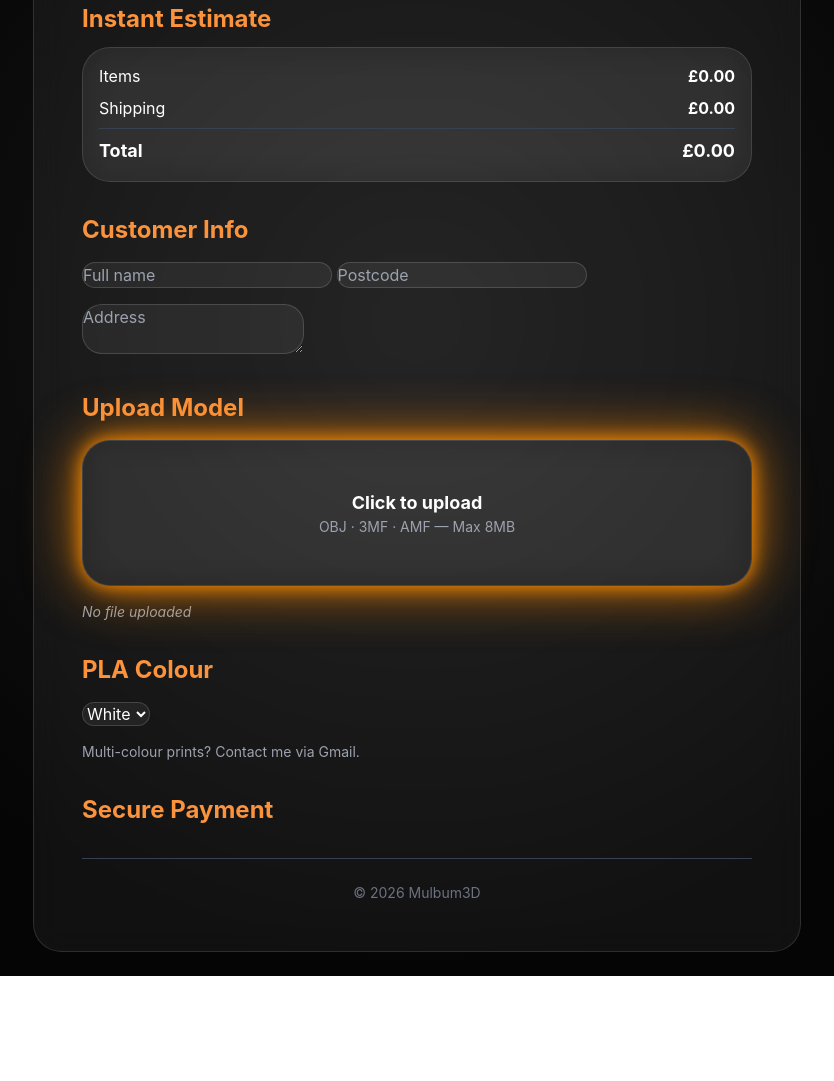
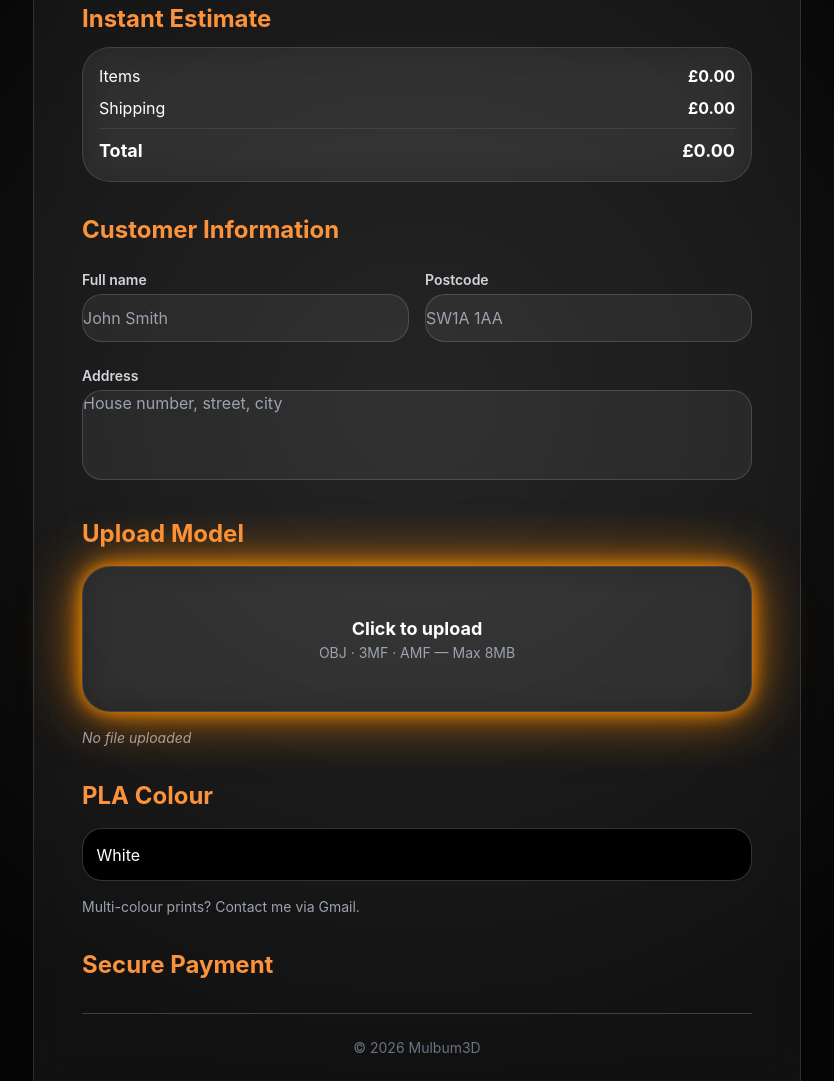
Before and after one commit to mulbumpant-dev/mulbum3d-site, a website: page index.html in a window 1280 px wide. Shown: the part 332-1413 px from the top of the page, without its empty margins (223-1057 px from the left). Before the commit the page ends 1308 px from the top, so only its background shows below. Drawn offline with nearby package versions, Linux system fonts and the light colour scheme; a script that the page names is missing.

Commit message:
Update HTML with black PLA dropdown and premium style

```diff
--- a/index.html
+++ b/index.html
@@ -51,10 +51,39 @@ input, textarea, select {
   padding: 0.85rem;
   color: white;
   outline: none;
+  line-height: 1.5;
+  min-height: 48px;
+  box-sizing: border-box;
+}
+
+textarea {
+  min-height: 90px;
+  padding-top: 0.75rem;
 }
 
 input::placeholder, textarea::placeholder {
   color: rgba(255,255,255,0.6);
+}
+
+label {
+  display: block;
+  line-height: 1.4;
+  margin-bottom: 0.25rem;
+}
+
+/* ===== PLA SELECT STYLING ===== */
+#pla-color {
+  background-color: #000; /* black background */
+  color: white;           /* white text */
+  border: 1px solid rgba(255,255,255,0.2);
+  border-radius: 1.25rem;
+  padding: 0.85rem;
+  outline: none;
+  width: 100%;
+  line-height: 1.5;
+  appearance: none; /* removes default arrow style */
+  -webkit-appearance: none;
+  -moz-appearance: none;
 }
 
 /* ===== RESPONSIVE ===== */
@@ -77,6 +106,15 @@ input::placeholder, textarea::placeholder {
 @media (min-width: 1025px) {
   h1 { font-size: 3.5rem; }
   .glass { padding: 3rem; }
+
+  /* Desktop two-column layout for customer info */
+  .customer-row {
+    display: flex;
+    gap: 1rem;
+  }
+  .customer-row > div {
+    flex: 1;
+  }
 }
 </style>
 </head>
@@ -107,11 +145,51 @@ input::placeholder, textarea::placeholder {
   </div>
 </section>
 
-<section class="space-y-4">
-  <h2 class="text-2xl font-bold text-orange-400">Customer Info</h2>
-  <input id="customer-name" placeholder="Full name">
-  <input id="postcode" placeholder="Postcode">
-  <textarea id="address" placeholder="Address"></textarea>
+<!-- ===== CUSTOMER INFO (ALIGNED + DESKTOP TWO-COLUMN) ===== -->
+<section class="space-y-6">
+  <h2 class="text-2xl font-bold text-orange-400">Customer Information</h2>
+
+  <!-- Desktop two-column row -->
+  <div class="customer-row space-y-6 md:space-y-0">
+    <div>
+      <label for="customer-name" class="text-sm text-gray-300 font-semibold">
+        Full name
+      </label>
+      <input
+        id="customer-name"
+        type="text"
+        placeholder="John Smith"
+        class="w-full"
+        required
+      >
+    </div>
+
+    <div>
+      <label for="postcode" class="text-sm text-gray-300 font-semibold">
+        Postcode
+      </label>
+      <input
+        id="postcode"
+        type="text"
+        placeholder="SW1A 1AA"
+        class="w-full"
+        required
+      >
+    </div>
+  </div>
+
+  <!-- Address always full width -->
+  <div>
+    <label for="address" class="text-sm text-gray-300 font-semibold">
+      Address
+    </label>
+    <textarea
+      id="address"
+      placeholder="House number, street, city"
+      class="w-full resize-none"
+      required
+    ></textarea>
+  </div>
 </section>
 
 <section class="space-y-4">
```
